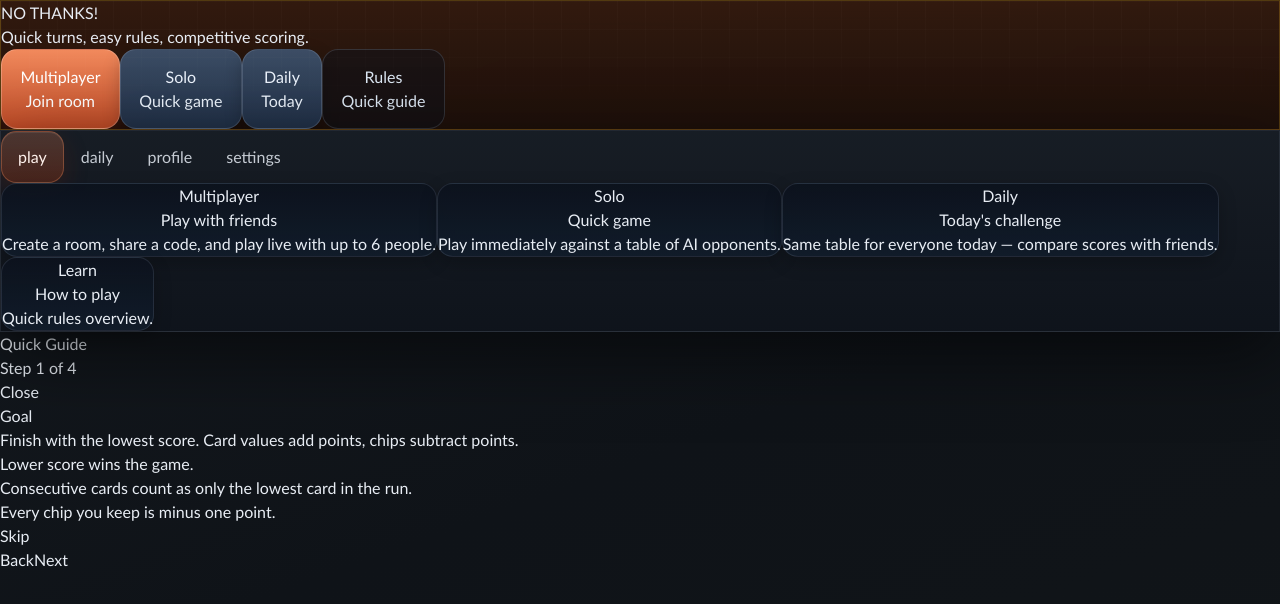
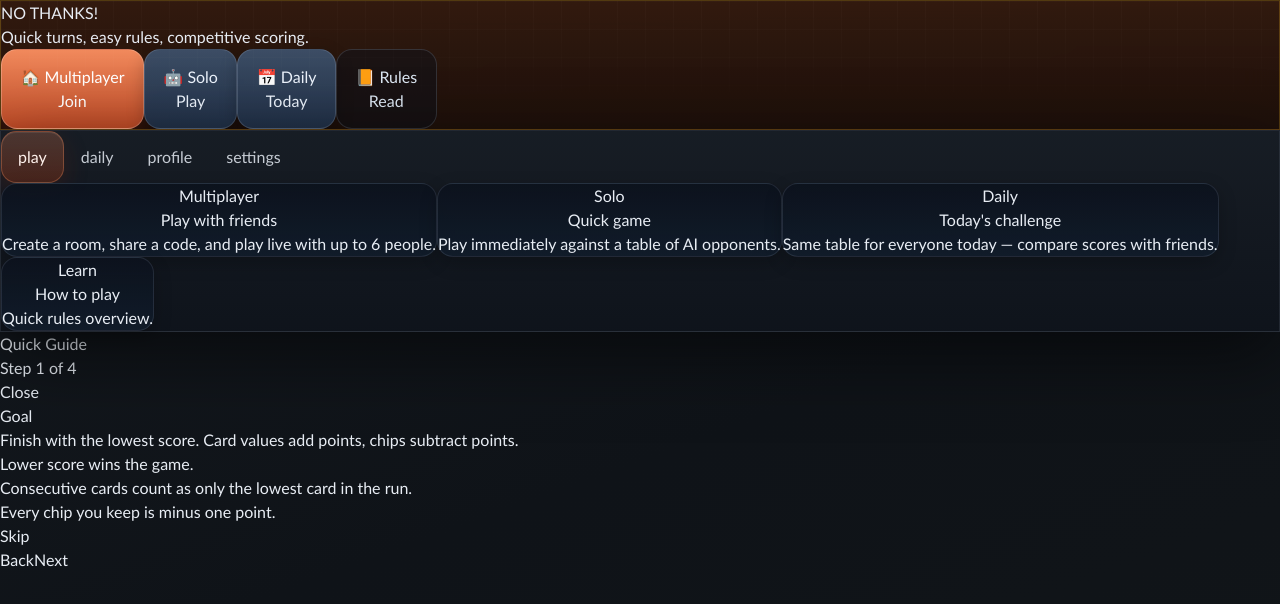
Before and after one commit to onewingmatt/nothanks, a React (Vite) app: page / in a window 1280 px wide. Shown: the top 604 px of the page. Built offline with nearby package versions, Linux system fonts and the light colour scheme.

Commit message:
UI: compact home/lobby layout and lighten text footprint

```diff
--- a/src/components/HomeHub.tsx
+++ b/src/components/HomeHub.tsx
@@ -58,21 +58,21 @@ export const HomeHub: React.FC<HomeHubProps> = ({
           </p>
 
           <div className="mt-6 grid gap-2 sm:grid-cols-2 xl:grid-cols-4">
-            <button type="button" onClick={onOpenLobby} className="native-button-primary text-left">
-              <div className="text-[10px] font-black uppercase tracking-[0.14em] text-white/80">Multiplayer</div>
-              <div className="mt-2 text-lg font-black">Join room</div>
+            <button type="button" onClick={onOpenLobby} className="native-button-primary text-left space-y-1 py-3">
+              <div className="text-[10px] font-black uppercase tracking-[0.14em] text-white/80">🏠 Multiplayer</div>
+              <div className="text-lg font-black">Join</div>
             </button>
-            <button type="button" onClick={onQuickSolo} className="native-button-secondary text-left">
-              <div className="text-[10px] font-black uppercase tracking-[0.14em] text-slate-200/80">Solo</div>
-              <div className="mt-2 text-lg font-black">Quick game</div>
+            <button type="button" onClick={onQuickSolo} className="native-button-secondary text-left space-y-1 py-3">
+              <div className="text-[10px] font-black uppercase tracking-[0.14em] text-slate-200/80">🤖 Solo</div>
+              <div className="text-lg font-black">Play</div>
             </button>
-            <button type="button" onClick={onStartDaily} className="native-button-secondary text-left">
-              <div className="text-[10px] font-black uppercase tracking-[0.14em] text-slate-200/80">Daily</div>
-              <div className="mt-2 text-lg font-black">Today</div>
+            <button type="button" onClick={onStartDaily} className="native-button-secondary text-left space-y-1 py-3">
+              <div className="text-[10px] font-black uppercase tracking-[0.14em] text-slate-200/80">📅 Daily</div>
+              <div className="text-lg font-black">Today</div>
             </button>
-            <button type="button" onClick={onOpenTutorial} className="native-button-ghost text-left">
-              <div className="text-[10px] font-black uppercase tracking-[0.14em] text-slate-200/80">Rules</div>
-              <div className="mt-2 text-lg font-black">Quick guide</div>
+            <button type="button" onClick={onOpenTutorial} className="native-button-ghost text-left space-y-1 py-3">
+              <div className="text-[10px] font-black uppercase tracking-[0.14em] text-slate-200/80">📙 Rules</div>
+              <div className="text-lg font-black">Read</div>
             </button>
           </div>
         </section>
--- a/src/components/Lobby.tsx
+++ b/src/components/Lobby.tsx
@@ -260,21 +260,18 @@ export const Lobby: React.FC<LobbyProps> = ({
             </div>
           </section>
 
-          <section className="grid gap-3 sm:grid-cols-3 lg:grid-cols-1 xl:grid-cols-3">
-            <div className="native-panel native-mini-stat rounded-[24px] p-4">
-              <div className="text-[11px] font-black uppercase tracking-[0.16em] text-cyan-200/85">Quick Match</div>
-              <div className="mt-2 text-lg font-black text-white">Fast setup</div>
-              <p className="mt-2 text-sm leading-5 text-slate-300/85">Room code + start in seconds.</p>
+          <section className="grid gap-2 sm:grid-cols-3 lg:grid-cols-1 xl:grid-cols-3">
+            <div className="native-panel native-mini-stat rounded-[20px] p-3">
+              <div className="text-[10px] font-black uppercase tracking-[0.16em] text-cyan-200/85">Quick match</div>
+              <div className="mt-1 text-lg font-black text-white">Fast join</div>
             </div>
-            <div className="native-panel native-mini-stat rounded-[24px] p-4">
-              <div className="text-[11px] font-black uppercase tracking-[0.16em] text-amber-200/85">Cross-platform</div>
-              <div className="mt-2 text-lg font-black text-white">One table</div>
-              <p className="mt-2 text-sm leading-5 text-slate-300/85">Web, Android, and iOS join same room.</p>
+            <div className="native-panel native-mini-stat rounded-[20px] p-3">
+              <div className="text-[10px] font-black uppercase tracking-[0.16em] text-amber-200/85">Cross-platform</div>
+              <div className="mt-1 text-lg font-black text-white">Same room</div>
             </div>
-            <div className="native-panel native-mini-stat rounded-[24px] p-4">
-              <div className="text-[11px] font-black uppercase tracking-[0.16em] text-rose-200/85">Reconnect</div>
-              <div className="mt-2 text-lg font-black text-white">Auto resume</div>
-              <p className="mt-2 text-sm leading-5 text-slate-300/85">Drop + reconnect keeps your seat.</p>
+            <div className="native-panel native-mini-stat rounded-[20px] p-3">
+              <div className="text-[10px] font-black uppercase tracking-[0.16em] text-rose-200/85">Reconnect</div>
+              <div className="mt-1 text-lg font-black text-white">Keep seat</div>
             </div>
           </section>
         </div>
```
